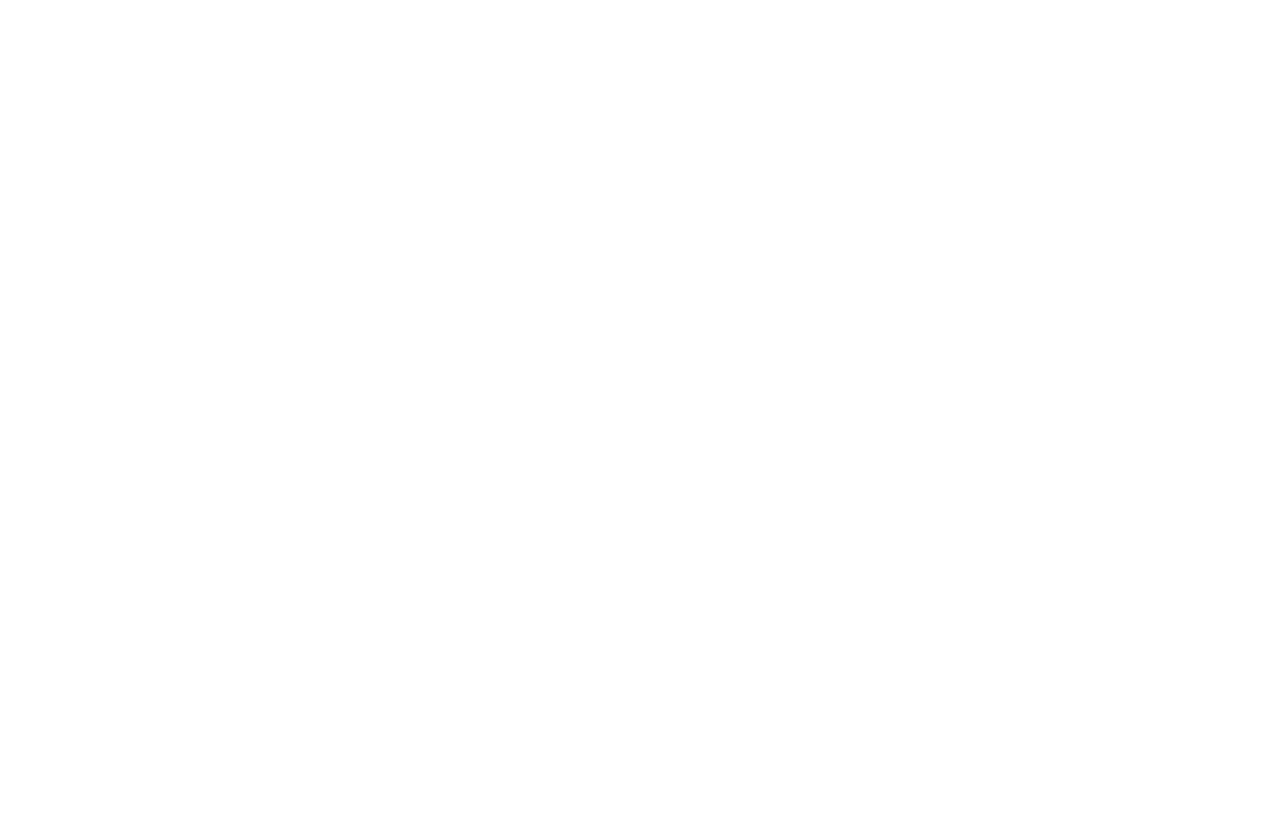
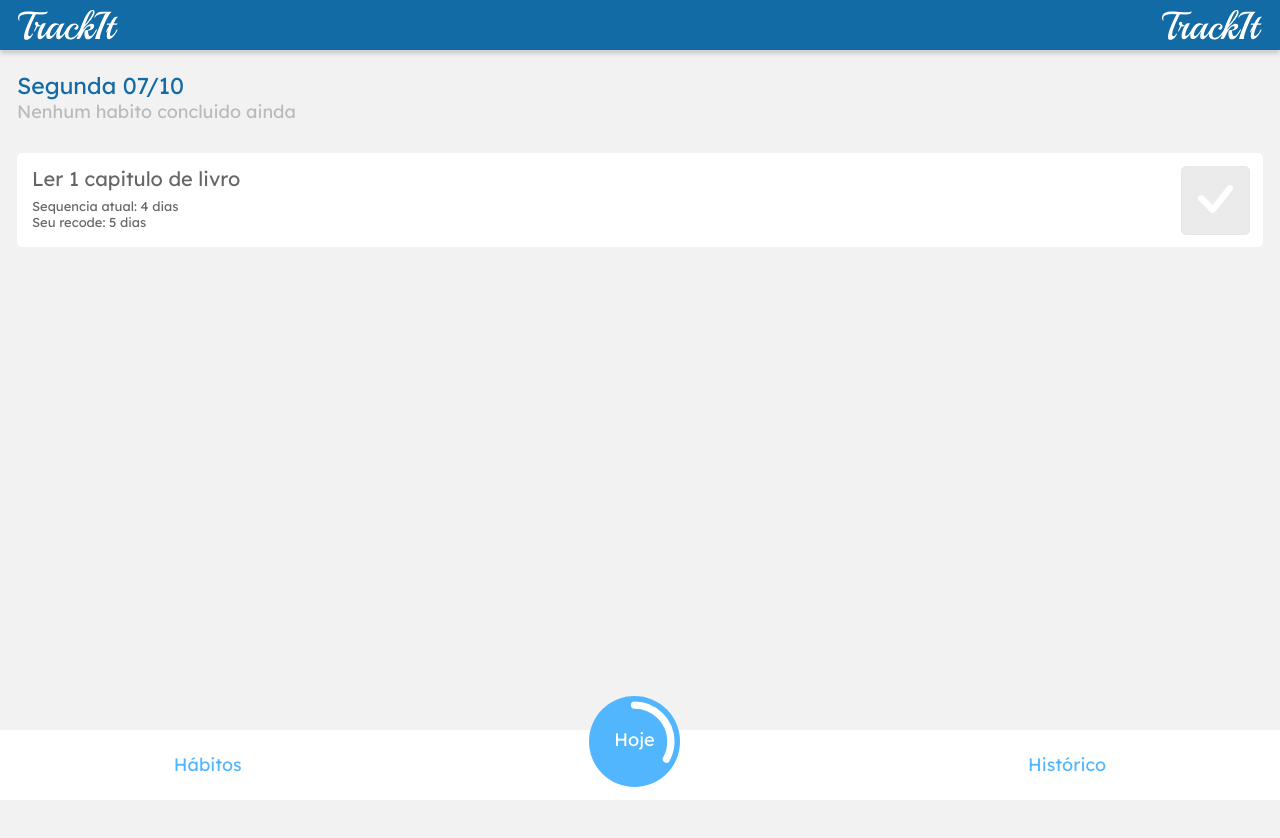
Before and after one commit to pedrohperoni/trackIt, a React (Create React App) app: page /hoje in a window 1280 px wide. Before the commit this address had no page. Shown: the top 838 px of the page. Before the commit the page ends 800 px from the top, so only its background shows below. Built offline with nearby package versions, Linux system fonts and the light colour scheme.

Commit message:
today component layout

```diff
--- a/src/App.js
+++ b/src/App.js
@@ -2,6 +2,7 @@
 import Habits from "./components/Habits";
 import Login from "./components/Login";
 import Register from "./components/Register";
+import Today from "./components/Today";
 
 function App() {
   return (
@@ -9,6 +10,7 @@
       <Routes>
         <Route path="/" element={<Login />} />
         <Route path="/cadastro" element={<Register />} />
+        <Route path="/hoje" element={<Today />} />
         <Route path="/habitos" element={<Habits />} />
       </Routes>
     </BrowserRouter>
--- a/src/components/Habits/style.js
+++ b/src/components/Habits/style.js
@@ -2,7 +2,7 @@
 
 const HabitsContainer = styled.div`
   margin-top: 50px;
-  background-color: #e5e5e5;
+  background-color: #f2f2f2;
   height: 100vh;
   width: 100vw;
   p {
--- a/src/components/Header/style.js
+++ b/src/components/Header/style.js
@@ -2,6 +2,7 @@
 
 const HeaderContainer = styled.header`
   background-color: #126ba5;
+  box-shadow: 0px 4px 4px rgba(0, 0, 0, 0.15);
   width: 100%;
   position: fixed;
   top: 0;
--- a/src/components/Input.js
+++ b/src/components/Input.js
@@ -8,11 +8,11 @@
   font-size: 20px;
   border: 1px solid #d5d5d5;
   margin-bottom: 5px;
+  padding-left: 10px;
 
   ::placeholder {
     color: #dbdbdb;
     font-size: 20px;
-    padding-left: 10px;
   }
 `;
 
--- a/src/components/Login/index.js
+++ b/src/components/Login/index.js
@@ -1,7 +1,7 @@
 import Logo from "../Logo";
 import { LoginContainer } from "./style";
 import Input from "../Input";
-import { Link } from "react-router-dom";
+import { Link, useNavigate } from "react-router-dom";
 import axios from "axios";
 import { useState } from "react";
 import Loading from "../Loading";
@@ -11,6 +11,8 @@
   const [password, setPassword] = useState("");
   const [user, setUser] = useState("");
   const [token, setToken] = useState("");
+
+  const navigate = useNavigate();
 
   const [loading, setLoading] = useState(false);
 
@@ -30,9 +32,11 @@
         setUser(response.data);
         setToken(response.data.token);
         console.log(user, token);
+        navigate("/hoje");
       })
       .catch((error) => {
         console.log(error.response);
+        alert("Usuario ou senha incorreta");
         setLoading(false);
       });
   };
--- /dev/null
+++ b/src/components/Today/index.js
@@ -0,0 +1,32 @@
+import Footer from "../Footer";
+import Header from "../Header";
+import { HabitContainer, TodayContainer, TodayHeader } from "./style";
+import check from "../../assets/check.svg";
+export default function Today() {
+  return (
+    <>
+      <Header />
+      <TodayContainer>
+        <TodayHeader>
+          <h2>Segunda 07/10</h2>
+          <h3>Nenhum habito concluido ainda</h3>
+        </TodayHeader>
+        <HabitContainer>
+          <div>
+            <h1>Ler 1 capitulo de livro</h1>
+            <p>
+              Sequencia atual: <span>4 dias</span>
+            </p>
+            <p>Seu recode: 5 dias</p>
+          </div>
+
+          <button>
+            <img src={check} alt="check"></img>
+          </button>
+        </HabitContainer>
+      </TodayContainer>
+
+      <Footer />
+    </>
+  );
+}
--- /dev/null
+++ b/src/components/Today/style.js
@@ -0,0 +1,68 @@
+import styled from "styled-components";
+
+const TodayContainer = styled.div`
+  margin-top: 50px;
+  background-color: #f2f2f2;
+  height: 100vh;
+  width: 100vw;
+`;
+
+const TodayHeader = styled.div`
+  display: flex;
+  flex-direction: column;
+  justify-content: space-between;
+  padding: 21px 0px 30px 0px;
+  margin: 0 17px;
+
+  h2 {
+    font-size: 23px;
+    line-height: 29px;
+    color: #126ba5;
+  }
+
+  h3 {
+    font-size: 18px;
+    line-height: 23px;
+    color: #bababa;
+  }
+`;
+
+const HabitContainer = styled.div`
+  height: 94px;
+  border-radius: 5px;
+  background-color: #fff;
+  margin: 0 17px;
+
+  display: flex;
+  align-items: center;
+  justify-content: space-between;
+
+  h1 {
+    font-size: 19.976px;
+    line-height: 25px;
+    color: #666666;
+    margin: 13px 0px 7px 15px;
+  }
+
+  p {
+    font-size: 12.976px;
+    line-height: 16px;
+    color: #666666;
+    margin-left: 15px;
+
+    :last-of-type {
+      margin-bottom: 17px;
+    }
+  }
+
+  button {
+    height: 69px;
+    width: 69px;
+    background-color: #ebebeb;
+    border: 1px solid #e7e7e7;
+    border-radius: 5px;
+    margin: 13px;
+  }
+`;
+
+export { TodayContainer, TodayHeader, HabitContainer };
```
Also changed, not shown: src/assets/check.svg (added).
